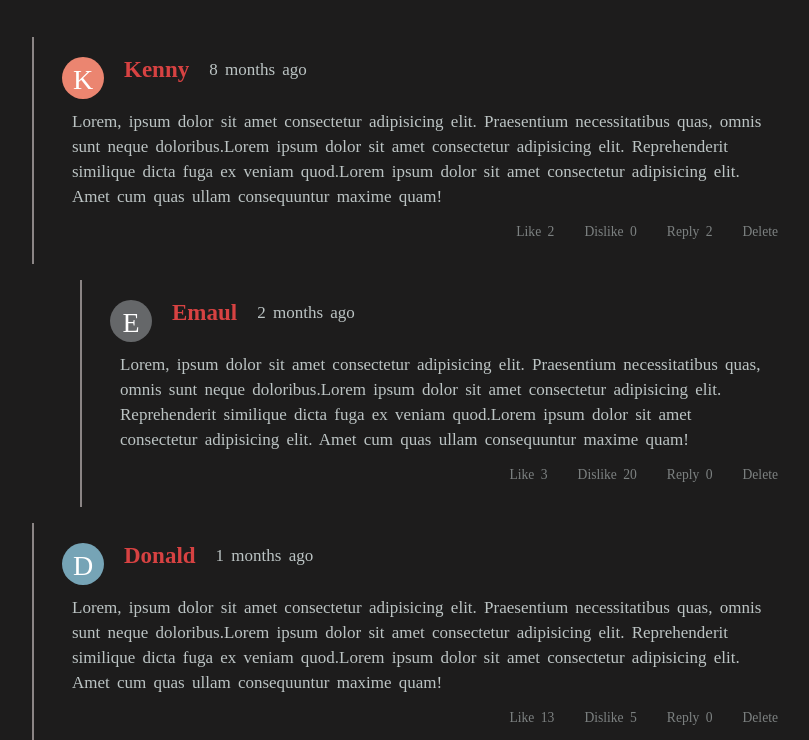
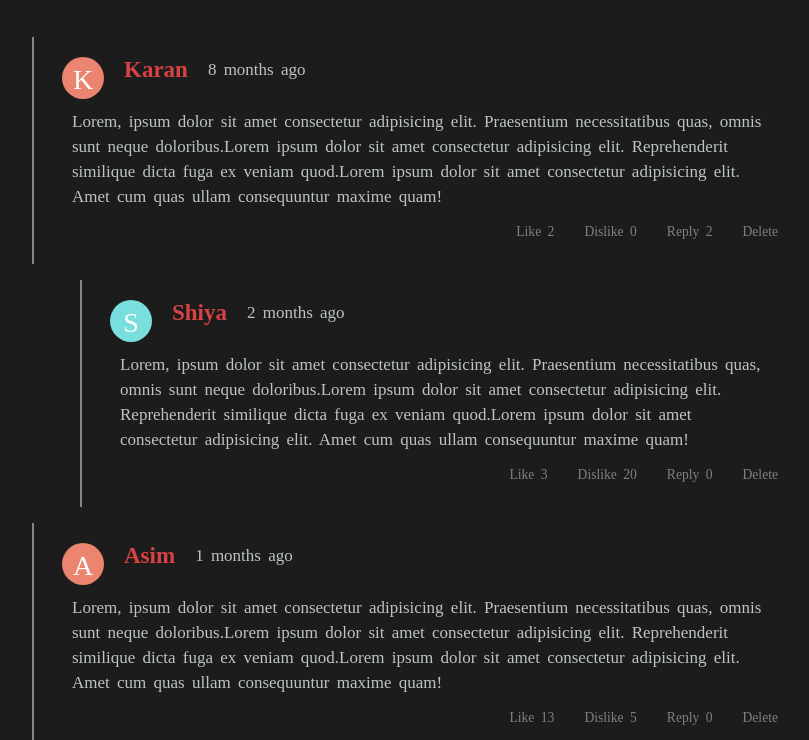
Before and after one commit to Shital8596/comment_Section_Js_Project, a plain HTML site: page index.html in a window 1280 px wide. Shown: the part 60-800 px from the top of the page, without its empty margins (220-1029 px from the left). Drawn offline with Linux system fonts and the light colour scheme.

Commit message:
Update index.html

```diff
--- a/index.html
+++ b/index.html
@@ -20,7 +20,7 @@
                 <div class="comment_card" id="card1">
                     <div class="commentHeader">
                         <div class="commentImg">K</div>
-                        <h3>Kenny</h3>
+                        <h3>Karan</h3>
                         <span>8 months ago</span>
                     </div>
                     <p class="text">
@@ -33,7 +33,7 @@
                     <div class="comment_footer">
                         <div class="like btn" onclick="likes('likeSpan1')">Like <span id="likeSpan1">2</span></div>
                         <div class="dislike btn" onclick="disLikes('dislikeSpan1')">Dislike <span id="dislikeSpan1">0</span></div>
-                        <div class="reply btn" id="one" onclick="doSomething('container1','card1','replySpan1')">Reply <span id="replySpan1">2</span></div>
+                        <div class="reply btn" id="one" onclick="addReply('container1','card1','replySpan1')">Reply <span id="replySpan1">2</span></div>
                         <div class="delete btn" onclick="deleteComment('container1')">Delete</div>
                     </div>
                 </div>
@@ -43,8 +43,8 @@
             <div class="comment_container" id="container3">
                 <div class="comment_card" id="card3">
                     <div class="commentHeader">
-                        <div class="commentImg E">E</div>
-                        <h3>Emaul</h3>
+                        <div class="commentImg S">S</div>
+                        <h3>Shiya</h3>
                         <span>2 months ago</span>
                     </div>
                     <p class="text">
@@ -57,7 +57,7 @@
                     <div class="comment_footer">
                         <div class="like btn" onclick="likes('likeSpan3')">Like <span id="likeSpan3">3</span></div>
                         <div class="dislike btn" onclick="disLikes('dislikeSpan3')">Dislike <span id="dislikeSpan3">20</span></div>
-                        <div class="reply btn" id="three" onclick="doSomething('container3','card3','replySpan3')">Reply <span id="replySpan3">0</span></div>
+                        <div class="reply btn" id="three" onclick="addReply('container3','card3','replySpan3')">Reply <span id="replySpan3">0</span></div>
                         <div class="delete btn" onclick="deleteComment('container3')">Delete</div>
                     </div>
                 </div>
@@ -70,8 +70,8 @@
         <div class="comment_container">
             <div class="comment_card" id="card8">
                 <div class="commentHeader">
-                    <div class="commentImg D">D</div>
-                        <h3>Donald</h3>
+                    <div class="commentImg A">A</div>
+                        <h3>Asim</h3>
                         <span>1 months ago</span>
                 </div>
                 <p class="text">
@@ -84,7 +84,7 @@
                 <div class="comment_footer">
                     <div class="like btn" onclick="likes('likeSpan8')">Like <span id="likeSpan8">13</span></div>
                     <div class="dislike btn" onclick="disLikes('dislikeSpan8')">Dislike <span id="dislikeSpan8">5</span></div>
-                    <div class="reply btn" onclick="doSomething('container8','card8','replySpan8')">Reply <span id="replySpan8">0</span></div>
+                    <div class="reply btn" onclick="addReply('container8','card8','replySpan8')">Reply <span id="replySpan8">0</span></div>
                     <div class="delete btn" onclick="deleteComment('container4')">Delete</div>
                 </div>
             </div>
```
